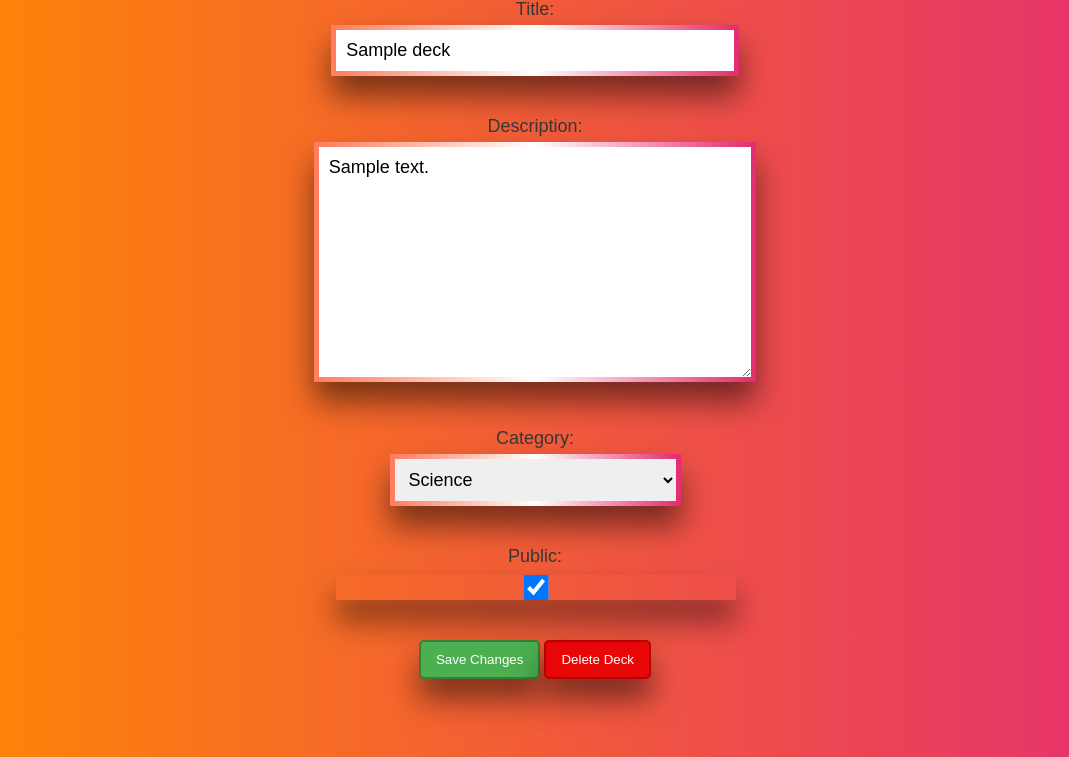
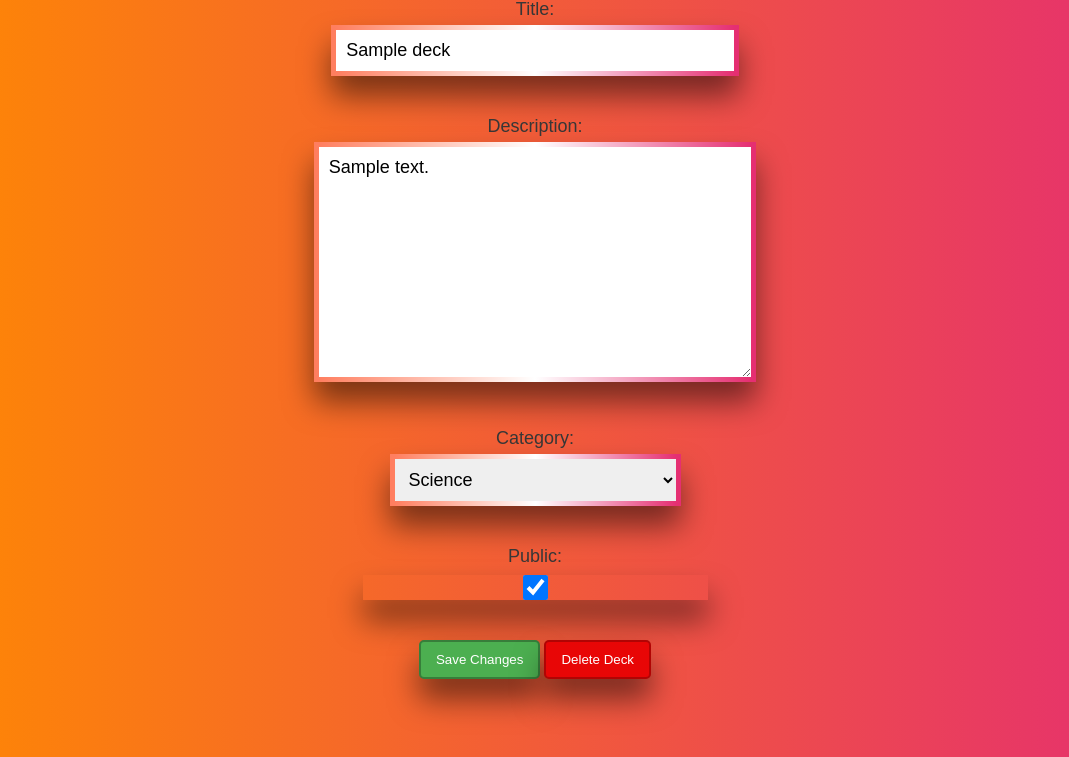
Before and after one commit to BuzzerrdBaait/fcapp, a Django app: page /deck/1/edit/ in a window 1280 px wide. Shown: the part 382-1139 px from the top of the page, without its empty margins (105-1174 px from the left). Run offline with Django 4.2, Linux system fonts and the light colour scheme; tables that the repository leaves empty hold one stand-in row (values such as "Sample post").

Commit message:
adjusting min widths

```diff
--- a/fcapp/static/fcapp/edit_deck.css
+++ b/fcapp/static/fcapp/edit_deck.css
@@ -29,7 +29,7 @@ form {
 
      width: 35%;
 
-     min-width: 400px;
+     min-width: 345px;
 
 
 
@@ -60,7 +60,7 @@ form {
 
      width: 38%;
 
-     min-width: 400px;
+     min-width: 345px;
 
      padding: 10px;
 
```
